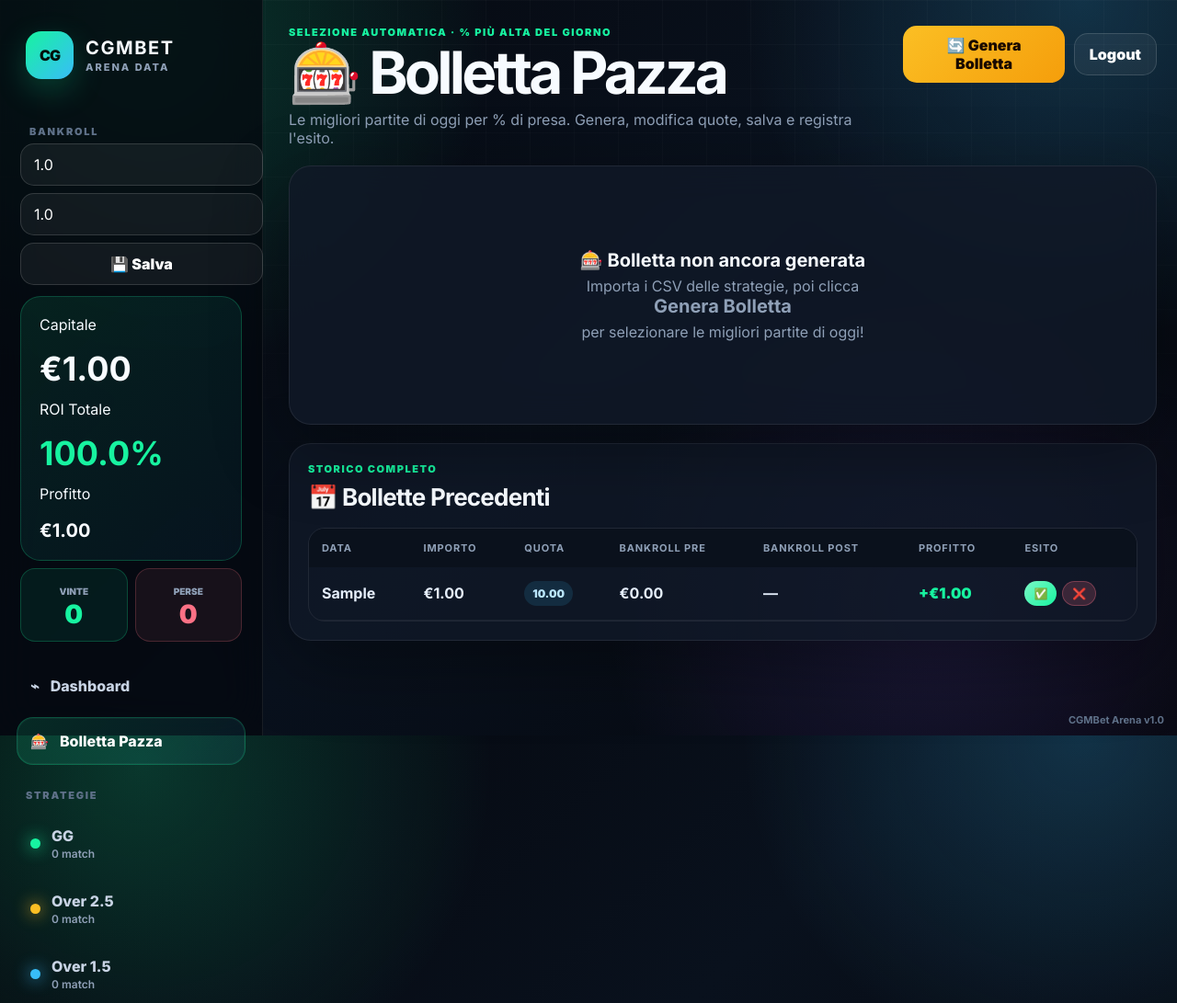
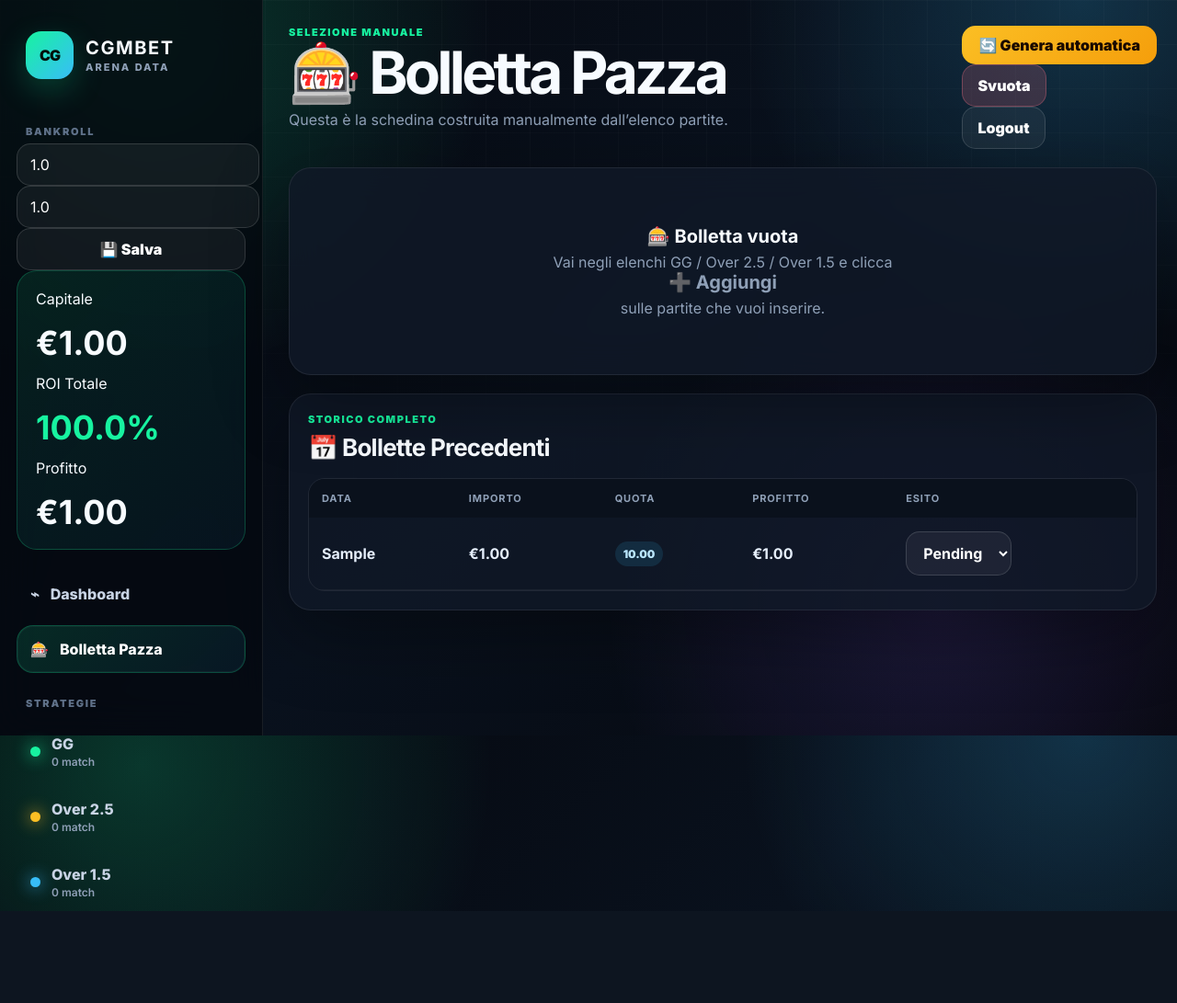
Before and after one commit to diablo130219/CGMBET, a Flask app: page /bolletta in a window 1280 px wide. Shown: the whole page at 92% size. After the commit the page ends 991 px from the top, so only its background shows below. Run offline with Flask 3, Linux system fonts and the light colour scheme; the visitor is signed in with stand-in values (Sample User, id 1); tables that the repository leaves empty hold one stand-in row (values such as "Sample post").

Commit message:
Add files via upload

```diff
--- a/templates/bolletta.html
+++ b/templates/bolletta.html
@@ -4,7 +4,7 @@
   <meta charset="utf-8">
   <meta name="viewport" content="width=device-width, initial-scale=1">
   <title>CGMBet Arena — Bolletta Pazza</title>
-  <link rel="stylesheet" href="{{ url_for('static', filename='style.css') }}?v=arena2026">
+  <link rel="stylesheet" href="{{ url_for('static', filename='style.css') }}?v=manual-slip-v1">
 </head>
 <body>
 <div class="app">
@@ -18,64 +18,47 @@
       </div>
     </a>
 
-    <!-- BANKROLL -->
-    <div style="padding:0 4px;">
+    <div class="bankroll-panel">
       <div class="nav-label">Bankroll</div>
-      <form action="{{ url_for('salva_bankroll') }}" method="POST" style="display:grid;gap:8px;">
+      <form action="{{ url_for('salva_bankroll') }}" method="POST" class="bankroll-form">
         <input type="number" name="capitale" value="{{ capitale }}" step="0.01" min="0" placeholder="Capitale €">
         <input type="number" name="importo_fisso" value="{{ importo_fisso }}" step="0.01" min="0" placeholder="Importo bolletta €">
-        <button type="submit" class="ghost-btn" style="width:100%;justify-content:center;">💾 Salva</button>
+        <button type="submit" class="ghost-btn full">💾 Salva</button>
       </form>
 
-      <div class="bankroll-card" style="margin-top:12px;">
+      <div class="bankroll-card">
         <span>Capitale</span>
         <strong>€{{ "%.2f"|format(capitale) }}</strong>
         <span>ROI Totale</span>
         <strong class="{% if roi > 0 %}roi-pos{% elif roi < 0 %}roi-neg{% endif %}">{{ roi }}%</strong>
         <span>Profitto</span>
-        <strong style="font-size:20px;">€{{ "%.2f"|format(tot_profitto) }}</strong>
-      </div>
-
-      <div style="display:grid;grid-template-columns:1fr 1fr;gap:8px;margin-top:8px;">
-        <div style="border:1px solid rgba(23,243,160,.22);border-radius:16px;padding:12px;text-align:center;background:rgba(23,243,160,.08);">
-          <small style="color:var(--muted);font-size:10px;font-weight:900;text-transform:uppercase;">VINTE</small>
-          <div class="win-count">{{ vinte }}</div>
-        </div>
-        <div style="border:1px solid rgba(251,113,133,.22);border-radius:16px;padding:12px;text-align:center;background:rgba(251,113,133,.08);">
-          <small style="color:var(--muted);font-size:10px;font-weight:900;text-transform:uppercase;">PERSE</small>
-          <div class="loss-count">{{ perse }}</div>
-        </div>
+        <strong class="profit-value">€{{ "%.2f"|format(tot_profitto) }}</strong>
       </div>
     </div>
 
-    <nav class="nav" style="margin-top:auto;">
+    <nav class="nav">
       <a href="{{ url_for('dashboard') }}" class="nav-link"><span>⌁</span> Dashboard</a>
       <a href="{{ url_for('bolletta_page') }}" class="nav-link active"><span>🎰</span> Bolletta Pazza</a>
       <div class="nav-label">Strategie</div>
-      <a href="{{ url_for('index', strategy='GG') }}" class="nav-link">
-        <span class="sport-dot green"></span><div>GG <small>{{ gg_count }} match</small></div>
-      </a>
-      <a href="{{ url_for('index', strategy='Over 2.5') }}" class="nav-link">
-        <span class="sport-dot orange"></span><div>Over 2.5 <small>{{ over25_count }} match</small></div>
-      </a>
-      <a href="{{ url_for('index', strategy='Over 1.5') }}" class="nav-link">
-        <span class="sport-dot blue"></span><div>Over 1.5 <small>{{ over15_count }} match</small></div>
-      </a>
+      <a href="{{ url_for('index', strategy='GG') }}" class="nav-link"><span class="sport-dot green"></span><div>GG <small>{{ gg_count }} match</small></div></a>
+      <a href="{{ url_for('index', strategy='Over 2.5') }}" class="nav-link"><span class="sport-dot orange"></span><div>Over 2.5 <small>{{ over25_count }} match</small></div></a>
+      <a href="{{ url_for('index', strategy='Over 1.5') }}" class="nav-link"><span class="sport-dot blue"></span><div>Over 1.5 <small>{{ over15_count }} match</small></div></a>
     </nav>
   </aside>
 
   <main class="content">
     <header class="topbar">
       <div>
-        <span class="eyebrow">Selezione automatica · % più alta del giorno</span>
+        <span class="eyebrow">Selezione manuale</span>
         <h1>🎰 Bolletta Pazza</h1>
-        <p>Le migliori partite di oggi per % di presa. Genera, modifica quote, salva e registra l'esito.</p>
+        <p>Questa è la schedina costruita manualmente dall’elenco partite.</p>
       </div>
-      <div style="display:flex;gap:10px;align-items:center;">
+      <div class="top-actions">
         <form action="{{ url_for('genera_bolletta') }}" method="POST">
-          <button type="submit" class="gen-btn">
-            🔄 {% if bolletta_generata %}Rigenera{% else %}Genera Bolletta{% endif %}
-          </button>
+          <button type="submit" class="gen-btn">🔄 Genera automatica</button>
+        </form>
+        <form action="{{ url_for('svuota_bolletta') }}" method="POST">
+          <button type="submit" class="danger-btn">Svuota</button>
         </form>
         <a href="{{ url_for('logout') }}" class="ghost-btn">Logout</a>
       </div>
@@ -88,15 +71,12 @@
     {% endwith %}
 
     {% if bolletta %}
-
-    <!-- KPI BOLLETTA -->
     <section class="kpi-grid">
-      <article class="kpi-card"><span>Partite selezionate</span><strong>{{ bolletta|length }}</strong><small>da tutte le strategie</small></article>
+      <article class="kpi-card"><span>Partite selezionate</span><strong>{{ bolletta|length }}</strong><small>scelte manualmente</small></article>
       <article class="kpi-card accent"><span>Quota Totale</span><strong>{{ quota_totale }}</strong><small>moltiplicatore multipla</small></article>
       <article class="kpi-card"><span>Vincita potenziale</span><strong>€{{ "%.2f"|format(importo_fisso * quota_totale) }}</strong><small>su €{{ "%.2f"|format(importo_fisso) }}</small></article>
     </section>
 
-    <!-- TABELLA PARTITE -->
     <section class="odds-table-card">
       <div class="section-head">
         <div>
@@ -110,7 +90,15 @@
         <table class="odds-table">
           <thead>
             <tr>
-              <th>#</th><th>Ora</th><th>Campionato</th><th>Casa</th><th>Trasferta</th><th>Mercato</th><th>Quota</th><th>% Media</th><th></th>
+              <th>#</th>
+              <th>Ora</th>
+              <th>Campionato</th>
+              <th>Casa</th>
+              <th>Trasferta</th>
+              <th>Mercato</th>
+              <th>Quota</th>
+              <th>% Media</th>
+              <th></th>
             </tr>
           </thead>
           <tbody>
@@ -121,11 +109,7 @@
               <td>{{ p.championship }}</td>
               <td class="team">{{ p.home_team }}</td>
               <td>{{ p.away_team }}</td>
-              <td>
-                {% if p.strategy == 'GG' %}<span class="market-pill strat-pill pill-gg">GG</span>
-                {% elif p.strategy == 'Over 2.5' %}<span class="market-pill strat-pill pill-o25">Over 2.5</span>
-                {% else %}<span class="market-pill strat-pill pill-o15">Over 1.5</span>{% endif %}
-              </td>
+              <td><span class="market-pill strat-pill">{{ p.strategy }}</span></td>
               <td>
                 <span class="prob-pill quota-edit" onclick="editQuota({{ p.id }})" title="Clicca per modificare">{{ "%.2f"|format(p.odd or 0) }}</span>
                 <form id="qf-{{ p.id }}" action="{{ url_for('update_quota', match_id=p.id) }}" method="POST" class="inline-form">
@@ -149,21 +133,20 @@
       </div>
     </section>
 
-    <!-- RIEPILOGO MULTIPLA -->
     <section class="bet-slip-wide">
       <div class="section-head">
         <div>
           <span class="eyebrow">Multipla del giorno</span>
           <h3>📋 {{ oggi }}</h3>
         </div>
-        <div class="slip-summary" style="min-width:180px;text-align:center;">
+        <div class="slip-summary">
           <span>Quota Totale</span>
           <strong>{{ quota_totale }}</strong>
           <span>€{{ "%.2f"|format(importo_fisso) }} → €{{ "%.2f"|format(importo_fisso * quota_totale) }}</span>
         </div>
       </div>
 
-      <div class="slip-grid" style="margin-bottom:18px;">
+      <div class="slip-grid">
         {% for p in bolletta %}
         <article class="slip-match">
           <div class="slip-top">
@@ -177,27 +160,23 @@
         {% endfor %}
       </div>
 
-      <form action="{{ url_for('salva_bolletta') }}" method="POST">
+      <form action="{{ url_for('salva_bolletta') }}" method="POST" class="save-slip-form">
         <input type="hidden" name="quota_totale" value="{{ quota_totale }}">
         <input type="hidden" name="importo" value="{{ importo_fisso }}">
         <input type="hidden" name="bankroll_pre" value="{{ capitale }}">
         <input type="hidden" name="partite_json" value="{{ partite_json }}">
-        <button type="submit" class="success-btn" style="width:100%;justify-content:center;padding:14px;">
-          💾 Salva Bolletta
-        </button>
+        <button type="submit" class="success-btn full">💾 Salva Bolletta</button>
       </form>
     </section>
-
     {% else %}
-    <section class="odds-table-card" style="padding:48px;text-align:center;">
+    <section class="odds-table-card empty-main">
       <div class="empty-state">
-        <strong>🎰 Bolletta non ancora generata</strong>
-        <span>Importa i CSV delle strategie, poi clicca <strong>Genera Bolletta</strong> per selezionare le migliori partite di oggi!</span>
+        <strong>🎰 Bolletta vuota</strong>
+        <span>Vai negli elenchi GG / Over 2.5 / Over 1.5 e clicca <strong>➕ Aggiungi</strong> sulle partite che vuoi inserire.</span>
       </div>
     </section>
     {% endif %}
 
-    <!-- STORICO -->
     {% if storico %}
     <section class="storico-card">
       <div class="section-head">
@@ -210,7 +189,11 @@
         <table class="odds-table">
           <thead>
             <tr>
-              <th>Data</th><th>Importo</th><th>Quota</th><th>Bankroll Pre</th><th>Bankroll Post</th><th>Profitto</th><th>Esito</th>
+              <th>Data</th>
+              <th>Importo</th>
+              <th>Quota</th>
+              <th>Profitto</th>
+              <th>Esito</th>
             </tr>
           </thead>
           <tbody>
@@ -219,24 +202,15 @@
               <td><strong>{{ b.data }}</strong></td>
               <td>€{{ "%.2f"|format(b.importo) }}</td>
               <td><span class="prob-pill">{{ "%.2f"|format(b.quota_totale) }}</span></td>
-              <td>€{{ "%.2f"|format(b.bankroll_pre) }}</td>
-              <td>{% if b.bankroll_post %}€{{ "%.2f"|format(b.bankroll_post) }}{% else %}—{% endif %}</td>
+              <td>€{{ "%.2f"|format(b.profitto) }}</td>
               <td>
-                {% if b.profitto > 0 %}<span style="color:var(--green);font-weight:900;">+€{{ "%.2f"|format(b.profitto) }}</span>
-                {% elif b.profitto < 0 %}<span style="color:var(--red);font-weight:900;">-€{{ "%.2f"|format(b.profitto|abs) }}</span>
-                {% else %}<span style="color:var(--muted);">—</span>{% endif %}
-              </td>
-              <td>
-                {% if b.esito == 'vinta' %}
-                  <span class="badge-vinta">✅ Vinta</span>
-                {% elif b.esito == 'persa' %}
-                  <span class="badge-persa">❌ Persa</span>
-                {% else %}
-                  <form action="{{ url_for('esito_bolletta', bolletta_id=b.id) }}" method="POST" style="display:flex;gap:6px;">
-                    <button name="esito" value="vinta" class="success-btn" style="padding:5px 10px;font-size:12px;">✅</button>
-                    <button name="esito" value="persa" class="danger-btn" style="padding:5px 10px;font-size:12px;">❌</button>
-                  </form>
-                {% endif %}
+                <form action="{{ url_for('esito_bolletta', bolletta_id=b.id) }}" method="POST" class="esito-form">
+                  <select name="esito" onchange="this.form.submit()">
+                    <option value="pending" {% if b.esito == 'pending' %}selected{% endif %}>Pending</option>
+                    <option value="vinta" {% if b.esito == 'vinta' %}selected{% endif %}>Vinta</option>
+                    <option value="persa" {% if b.esito == 'persa' %}selected{% endif %}>Persa</option>
+                  </select>
+                </form>
               </td>
             </tr>
             {% endfor %}
@@ -245,17 +219,16 @@
       </div>
     </section>
     {% endif %}
-
   </main>
 </div>
-
-<div class="version">CGMBet Arena v1.0</div>
 
 <script>
 function editQuota(id) {
   const input = document.getElementById('qi-' + id);
-  input.style.display = input.style.display === 'none' || !input.style.display ? 'block' : 'none';
-  if (input.style.display === 'block') input.focus();
+  if (!input) return;
+  input.style.display = 'inline-block';
+  input.focus();
+  input.select();
 }
 </script>
 </body>
--- a/templates/login.html
+++ b/templates/login.html
@@ -4,7 +4,7 @@
   <meta charset="utf-8">
   <meta name="viewport" content="width=device-width, initial-scale=1">
   <title>CGMBet Arena — Login</title>
-  <link rel="stylesheet" href="{{ url_for('static', filename='style.css') }}?v=sportsbook2026">
+  <link rel="stylesheet" href="{{ url_for('static', filename='style.css') }}?v=manual-slip-v1">
 </head>
 <body class="auth-body">
   <main class="auth-shell">
@@ -18,8 +18,8 @@
       </div>
       <div class="auth-claim">
         <span>Sportsbook UI 2026</span>
-        <h2>La tua control room per strategie e mercati.</h2>
-        <p>CSV, match, probabilità e sideboard in un'interfaccia moderna da piattaforma betting.</p>
+        <h2>Costruisci la tua Bolletta Pazza manualmente.</h2>
+        <p>Importa CSV, scegli le partite e costruisci la schedina dalla sidebar.</p>
       </div>
       <div class="auth-metrics">
         <div><strong>GG</strong><small>Market</small></div>
```
Also changed, not shown: templates/_side_bolletta.html (added, +44 -0 lines), templates/dashboard.html (+8 -14 lines), templates/index.html (+25 -15 lines).
